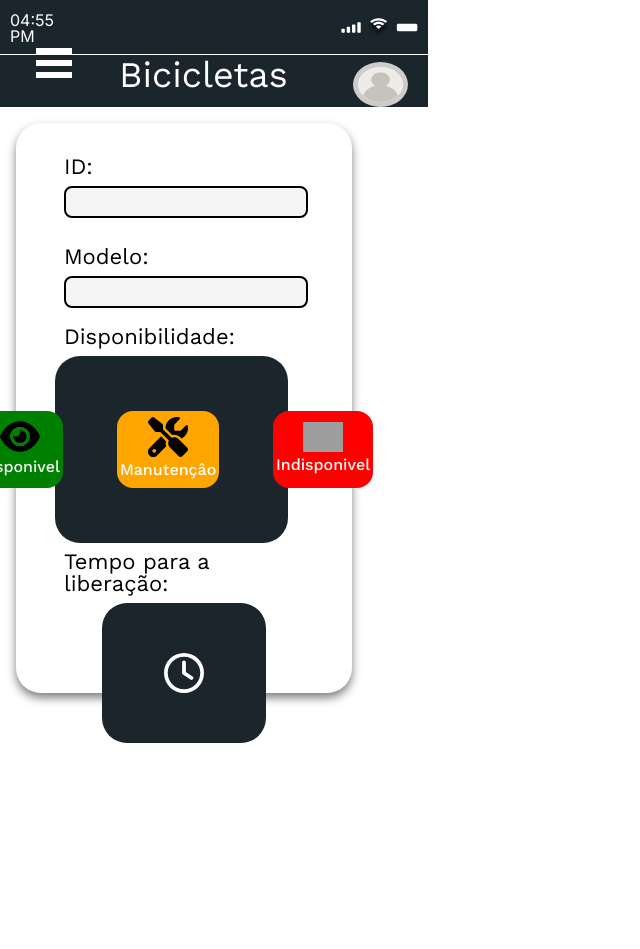
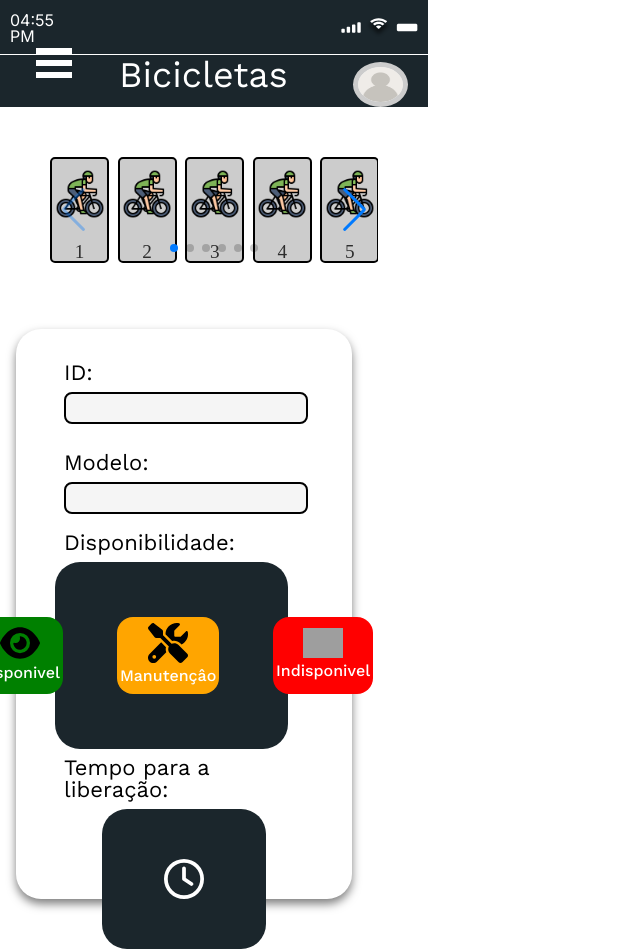
Before and after one commit to lcnsilva/gerenciabike, a React (Vite) app: page / in a window 1280 px wide. Shown: the whole page, without its empty margins (0-640 px from the left). Before the commit the page ends 800 px from the top, so only its background shows below. Built offline with nearby package versions, Linux system fonts and the light colour scheme; grey boxes are pictures that could not be loaded.

Commit message:
tela-menu

```diff
--- a/package.json
+++ b/package.json
@@ -13,7 +13,8 @@
     "react": "^18.3.1",
     "react-burger-menu": "^3.0.9",
     "react-dom": "^18.3.1",
-    "react-router-dom": "^6.27.0"
+    "react-router-dom": "^6.27.0",
+    "swiper": "^11.1.14"
   },
   "devDependencies": {
     "@eslint/js": "^9.9.0",
--- a/src/components/Clock/Clock.jsx
+++ b/src/components/Clock/Clock.jsx
@@ -8,13 +8,16 @@ const Clock = () => {
     const [time, setTime] = useState(new Date());
 
     useEffect(()=>{
-        const timer = setInterval(() => {
-            setTime(new Date());
+        const timer = setInterval(() => { //define um intervalo que executa uma função a cada segundo
+            setTime(new Date()); //Essa função atualiza o estado time com a hora atual.
         },1000);
 
         return () => clearInterval(timer);// Limpa o intervalo quando o componente é desmontado
     },[]);
     const HoraFormatada = time.toLocaleTimeString([],{hour: '2-digit',minute:'2-digit'})
+
+
+
 
     return (
         <div className="clock">
--- a/src/components/Tela/Tela.css
+++ b/src/components/Tela/Tela.css
@@ -52,3 +52,40 @@ input[type='file']{
 .perfil{
     padding-right: 30px;
 }
+
+.slide-content{
+    display: flex;
+    flex-direction: column;
+    align-items: center;
+    justify-content: center;
+    border: 2px solid black;
+    border-radius: 5px;  /* Ajuste o valor conforme necessário */
+    width: 55px;
+    background-color: #ccc;
+
+}
+
+.bike-icon{
+    font-size: 2rem;
+    padding: 10px;
+
+    color: #FFF;
+    border-radius: 10px;
+    width: 50px;
+    height: auto;
+}
+
+.bike-number{
+    font-size: 1.2rem;
+    color: #2d2d2d;
+    margin-top: 10px;
+}
+
+.container-slide{
+    padding: 50px;
+
+}
+
+.Bike-image{
+
+}
--- a/src/components/Tela/Tela.jsx
+++ b/src/components/Tela/Tela.jsx
@@ -1,12 +1,16 @@
 import Card from '../Card/Card';
 import Menu from '../Menu';
-import React, { useState } from 'react';
+import React, { useState,useEffect  } from 'react';
 import Clock from '../Clock/Clock';
 import './Tela.css';
 import Perfil from './iconeperfil.png';
+import Ciclista from './ciclista.png';
+import { Swiper, SwiperSlide} from 'swiper/react'
 
 const Tela = () => {
     const [imagem, setImagem] = useState(null);
+    //visualização de slides dinamico
+    const[slidePerview, setSlidePerview] = useState(4);
 
     const handleImageChange = (event) => {
         const file = event.target.files[0]; // Pega o primeiro arquivo selecionado
@@ -18,6 +22,43 @@ const Tela = () => {
             reader.readAsDataURL(file); // Lê o arquivo como uma URL de dados
         }
     };
+
+    useEffect(() => {
+        function handleResize() {
+          if (window.innerWidth > 420) {
+            setSlidePerview(5);
+          } else {
+            setSlidePerview(4);
+          }
+        }
+
+        // Chama a função para ajustar no carregamento inicial
+        handleResize();
+
+        // Adiciona o event listener ao redimensionar a tela
+        window.addEventListener("resize", handleResize);
+
+        // Remove o event listener quando o componente desmontar
+        return () => {
+          window.removeEventListener("resize", handleResize);
+        };
+      }, []);
+
+
+
+    //Vetor das bicicletas
+    const bikes = [
+        {id: 1, imagebike: Ciclista, number: 1},
+        {id: 2, imagebike: Ciclista, number: 2},
+        {id: 3, imagebike: Ciclista, number: 3},
+        {id: 4, imagebike: Ciclista, number: 4},
+        {id: 5, imagebike: Ciclista, number: 5},
+        {id: 6, imagebike: Ciclista, number: 6},
+        {id: 7, imagebike: Ciclista, number: 7},
+        {id: 8, imagebike: Ciclista, number: 8},
+        {id: 9, imagebike: Ciclista, number: 9},
+        {id: 10, imagebike: Ciclista, number: 10},
+    ];
 
     return (
         <div className='mobile-screen'>
@@ -34,7 +75,7 @@ const Tela = () => {
                         type='file'
                         id='filImage'
                         name='filmage'
-                        accept='image/*'
+                        accept='image/*'   //Restringe a seleção de arquivos apenas a imagens
                         onChange={handleImageChange}
                         style={{ display: 'none' }} // Oculte o input
                     />
@@ -48,6 +89,32 @@ const Tela = () => {
                 </div>
             </div>
 
+        <div className='container-slide'>
+
+            <Swiper
+                slidesPerView={slidePerview} //QUantidade de slides visiveis
+                pagination={{ clickable: true }} //Slides clicaveis
+                navigation
+                spaceBetween={10} // Espaço entre os slides
+            >
+                {/* Mapeando os dados para derar as bikes dinamicamente */}
+                {bikes.map((item)=>(
+                    <SwiperSlide key={item.id}>
+                    <div className="slide-content">
+                        <div className='Bike-image'>
+                            <img className="bike-icon" src={item.imagebike} alt={`Imagem de um Ciclista - Imagem ${item.number}`} />
+                            </div>
+                            <div className="bike-number">
+                                {item.number}
+                            </div>
+                    </div>
+                </SwiperSlide>
+                ))}
+            </Swiper>
+
+        </div>
+
+
             <Card />
         </div>
     );
--- a/src/main.jsx
+++ b/src/main.jsx
@@ -2,6 +2,15 @@ import { StrictMode } from 'react'
 import { createRoot } from 'react-dom/client'
 import App from './App.jsx'
 import './styles/GlobalStyle.css'
+
+import { register } from 'swiper/element/bundle';
+register();
+
+import 'swiper/css';
+import 'swiper/css/navigation'; //Setas
+import 'swiper/css/pagination'; //bolinhas
+import 'swiper/css/scrollbar';
+
 createRoot(document.getElementById('root')).render(
   <StrictMode>
     <App />
```
Also changed, not shown: src/components/Tela/ciclista.png (added), 1 other file (tests, documents, lock files or other folders).
